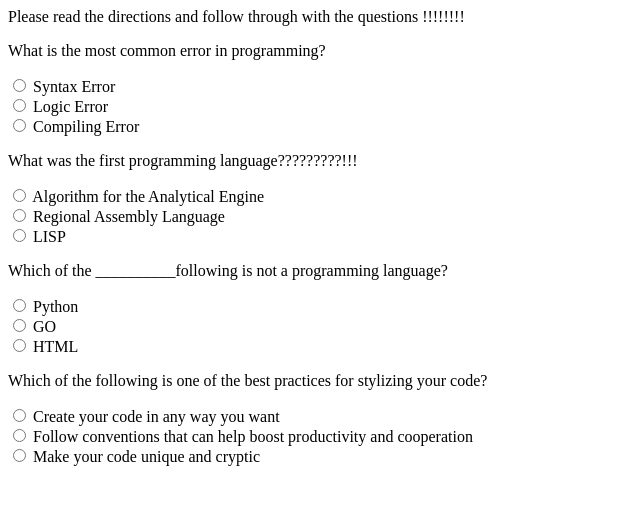
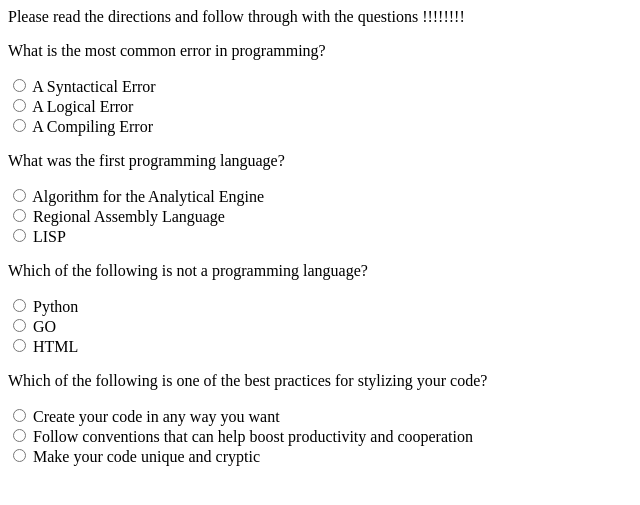
Before and after one commit to entamack1511/Quizzy, a Flask app: page /questions in a window 1280 px wide. Shown: the top 505 px of the page, without its empty margins (0-640 px from the left). Run offline with Flask 3, Linux system fonts and the light colour scheme.

Commit message:
Reworded the multiple choices

```diff
--- a/Quiz-Proj/templates/questions.html
+++ b/Quiz-Proj/templates/questions.html
@@ -7,18 +7,18 @@
     <p>What is the most common error in programming?</p>
 
     <input type ="radio" id="SErr" name="Error">
-    <label for="SErr"> Syntax Error </label><br>
+    <label for="SErr"> A Syntactical Error </label><br>
 
     <input type ="radio" id="LErr" name="Error">
-    <label for="LErr"> Logic Error </label><br>
+    <label for="LErr"> A Logical Error </label><br>
 
     <input type ="radio" id="CErr" name="Error">
-    <label for="CErr"> Compiling Error </label><br>
+    <label for="CErr"> A Compiling Error </label><br>
 
 </div>
 
 <div name = "Q2">
-    <p>What was the first programming language?????????!!!</p>
+    <p>What was the first programming language?</p>
 
     <input type ="radio" id="AAE" name="First">
     <label for="AAE"> Algorithm for the Analytical Engine </label><br>
@@ -32,7 +32,7 @@
 </div>
 
 <div name = "Q3">
-    <p>Which of the __________following is not a programming language?</p>
+    <p>Which of the following is not a programming language?</p>
 
     <input type ="radio" id="Python" name="Not">
     <label for="Python"> Python </label><br>
```
